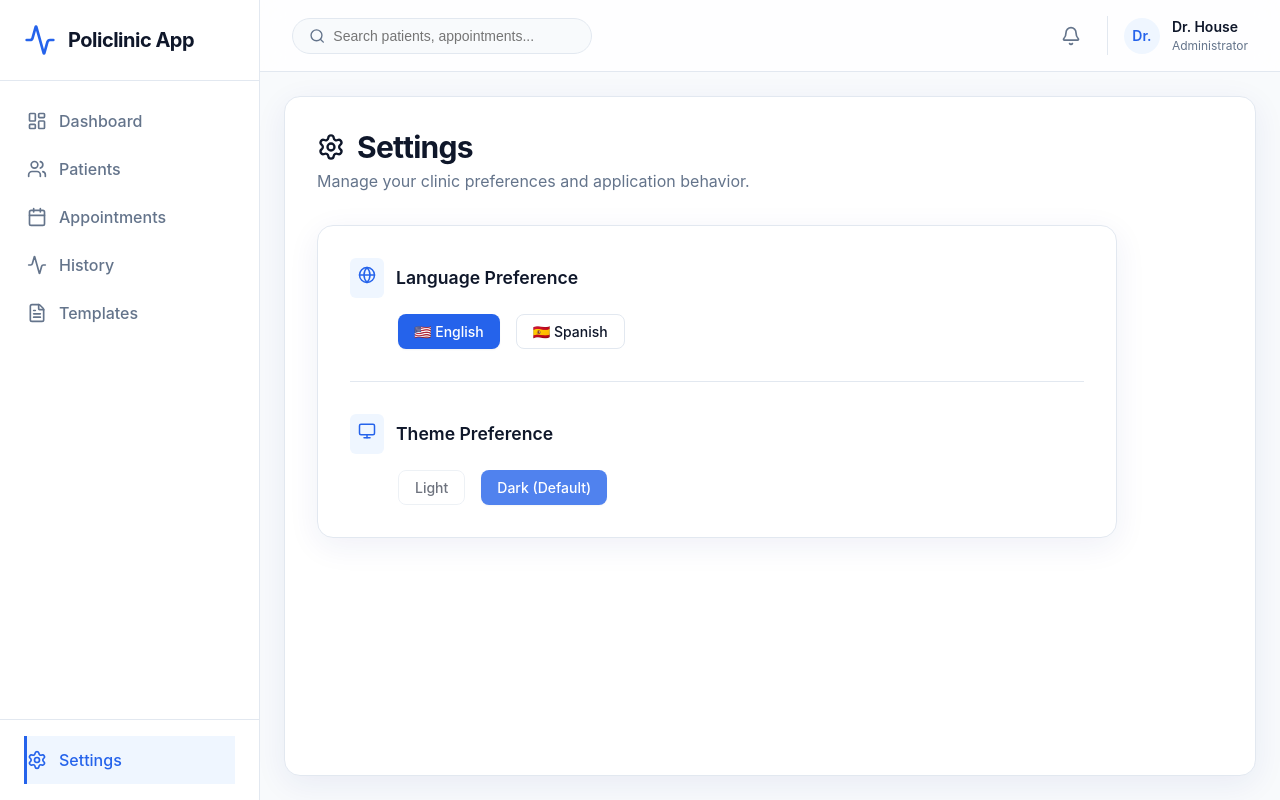
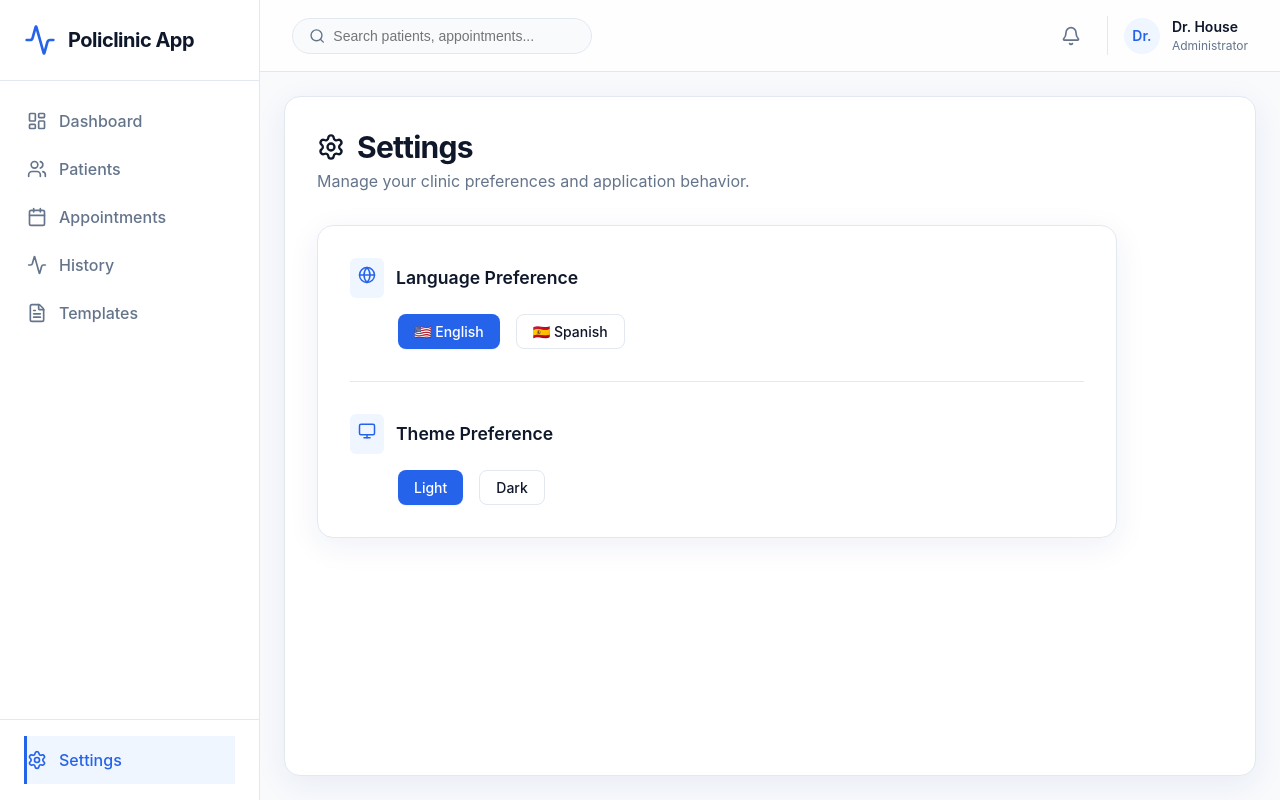
Before and after one commit to kairopy/policlinic, a React (Vite) app: page /settings in a window 1280 px wide. Built offline with nearby package versions, Linux system fonts and the light colour scheme.

Commit message:
feat(settings): impl dark mode theme context and fixing layout

```diff
--- /dev/null
+++ b/src/context/ThemeContext.tsx
@@ -0,0 +1,43 @@
+import React, { createContext, useContext, useState, useEffect, type ReactNode } from 'react';
+
+type Theme = 'light' | 'dark';
+
+interface ThemeContextType {
+  theme: Theme;
+  setTheme: (theme: Theme) => void;
+}
+
+const ThemeContext = createContext<ThemeContextType | undefined>(undefined);
+
+export const ThemeProvider: React.FC<{ children: ReactNode }> = ({ children }) => {
+  const [theme, setTheme] = useState<Theme>(() => {
+    const savedTheme = localStorage.getItem('app-theme') as Theme | null;
+    return savedTheme || 'light';
+  });
+
+  useEffect(() => {
+    // Apply the theme class to the document element for global CSS targeting
+    if (theme === 'dark') {
+      document.documentElement.classList.add('dark');
+    } else {
+      document.documentElement.classList.remove('dark');
+    }
+    // Persist choice
+    localStorage.setItem('app-theme', theme);
+  }, [theme]);
+
+  return (
+    <ThemeContext.Provider value={{ theme, setTheme }}>
+      {children}
+    </ThemeContext.Provider>
+  );
+};
+
+// eslint-disable-next-line react-refresh/only-export-components
+export const useTheme = (): ThemeContextType => {
+  const context = useContext(ThemeContext);
+  if (!context) {
+    throw new Error('useTheme must be used within a ThemeProvider');
+  }
+  return context;
+};
--- a/src/main.tsx
+++ b/src/main.tsx
@@ -3,11 +3,14 @@ import { createRoot } from 'react-dom/client';
 import App from './App.tsx';
 import './index.css';
 import { LanguageProvider } from './context/LanguageContext';
+import { ThemeProvider } from './context/ThemeContext';
 
 createRoot(document.getElementById('root')!).render(
   <StrictMode>
-    <LanguageProvider>
-      <App />
-    </LanguageProvider>
+    <ThemeProvider>
+      <LanguageProvider>
+        <App />
+      </LanguageProvider>
+    </ThemeProvider>
   </StrictMode>,
 );
--- a/src/pages/Settings.tsx
+++ b/src/pages/Settings.tsx
@@ -1,9 +1,11 @@
 import React from 'react';
 import { useLanguage } from '../context/LanguageContext';
+import { useTheme } from '../context/ThemeContext';
 import { Settings as SettingsIcon, Globe, Monitor } from 'lucide-react';
 
 export const Settings: React.FC = () => {
   const { language, setLanguage, t } = useLanguage();
+  const { theme, setTheme } = useTheme();
 
   return (
     <div className="animate-fade-in" style={{ maxWidth: '800px' }}>
@@ -51,11 +53,17 @@ export const Settings: React.FC = () => {
           </div>
 
           <div style={{ display: 'flex', gap: '1rem', marginLeft: '3rem' }}>
-            <button className="btn btn-outline" disabled style={{ opacity: 0.6 }}>
+            <button
+              className={`btn ${theme === 'light' ? 'btn-primary' : 'btn-outline'}`}
+              onClick={() => setTheme('light')}
+            >
                {t('settings.light')}
             </button>
-            <button className="btn btn-primary" disabled style={{ opacity: 0.8 }}>
-               {t('settings.dark')} (Default)
+            <button
+              className={`btn ${theme === 'dark' ? 'btn-primary' : 'btn-outline'}`}
+              onClick={() => setTheme('dark')}
+            >
+               {t('settings.dark')}
             </button>
           </div>
         </section>
```
